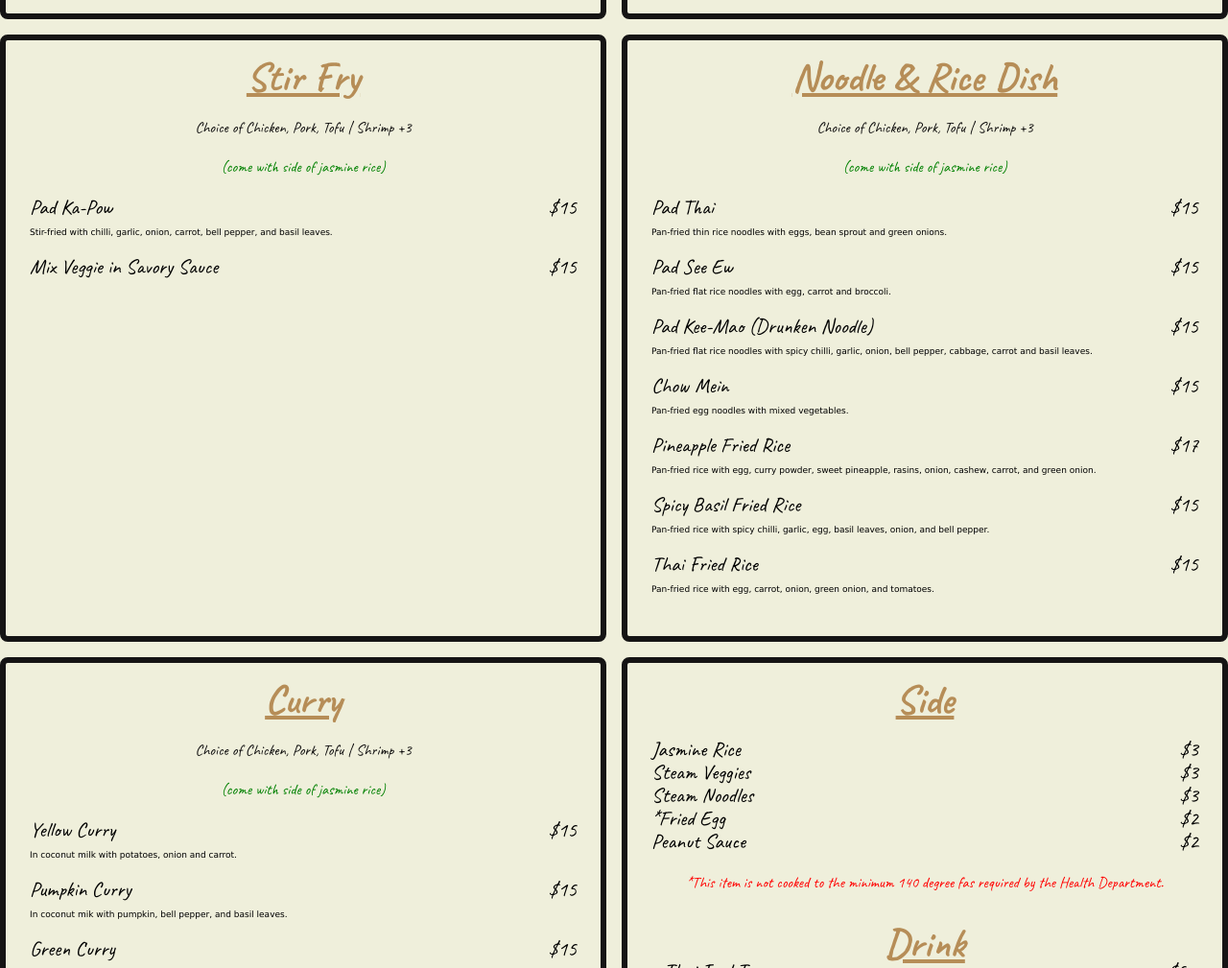
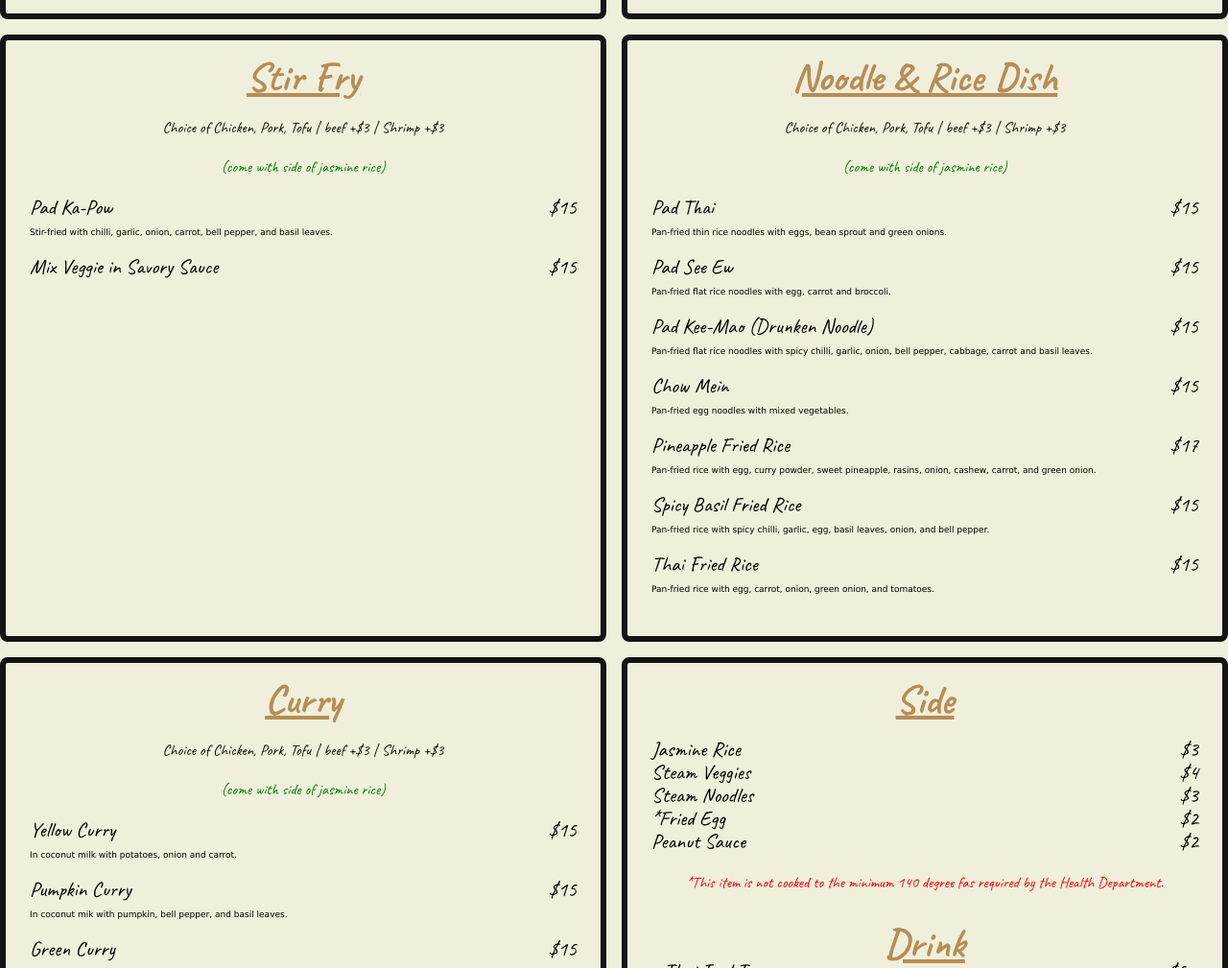
Before and after one commit to wtbizenigma/Easy-Thai-Redmond, a plain HTML site: page index.html in a window 1280 px wide. Shown: the part 1845-2854 px from the top of the page at 96% size. Drawn offline with Linux system fonts and the light colour scheme.

Commit message:
Update index.html

```diff
--- a/index.html
+++ b/index.html
@@ -138,7 +138,7 @@
 
         <div class="price_box">
           <p class="menu-type">Soup</p>
-          <p class="proten-choice">Choice of Chicken, Pork, Tofu | Shrimp +3</p>
+          <p class="proten-choice">Choice of Chicken, Pork, Tofu | beef +$3 | Shrimp +$3</p>
           <p class="menu-notes">
             (does not come with side of jasmine rice)
           </p>
@@ -172,7 +172,7 @@
 
         <div class="price_box">
           <p class="menu-type">Stir Fry</p>
-          <p class="proten-choice">Choice of Chicken, Pork, Tofu | Shrimp +3</p>
+          <p class="proten-choice">Choice of Chicken, Pork, Tofu | beef +$3 | Shrimp +$3</p>
           <p style=color:green; class="menu-notes">
             (come with side of jasmine rice)
           </p>
@@ -196,7 +196,7 @@
 
         <div class="price_box">
           <p class="menu-type">Noodle & Rice Dish</p>
-          <p class="proten-choice">Choice of Chicken, Pork, Tofu | Shrimp +3</p>
+          <p class="proten-choice">Choice of Chicken, Pork, Tofu | beef +$3 | Shrimp +$3</p>
           <p style="color: green" class="menu-notes">
             (come with side of jasmine rice)
           </p>
@@ -259,7 +259,7 @@
 
         <div class="price_box">
           <p class="menu-type">Curry</p>
-          <p class="proten-choice">Choice of Chicken, Pork, Tofu | Shrimp +3</p>
+          <p class="proten-choice">Choice of Chicken, Pork, Tofu | beef +$3 | Shrimp +$3</p>
           <p style="color: green" class="menu-notes">
             (come with side of jasmine rice)
           </p>
@@ -321,7 +321,7 @@
             </li>
             <li>
               <span class="menu-item">Steam Veggies</span>
-              <span class="menu-price">$3</span>
+              <span class="menu-price">$4</span>
             </li>
             <li>
               <span class="menu-item">Steam Noodles</span>
```
